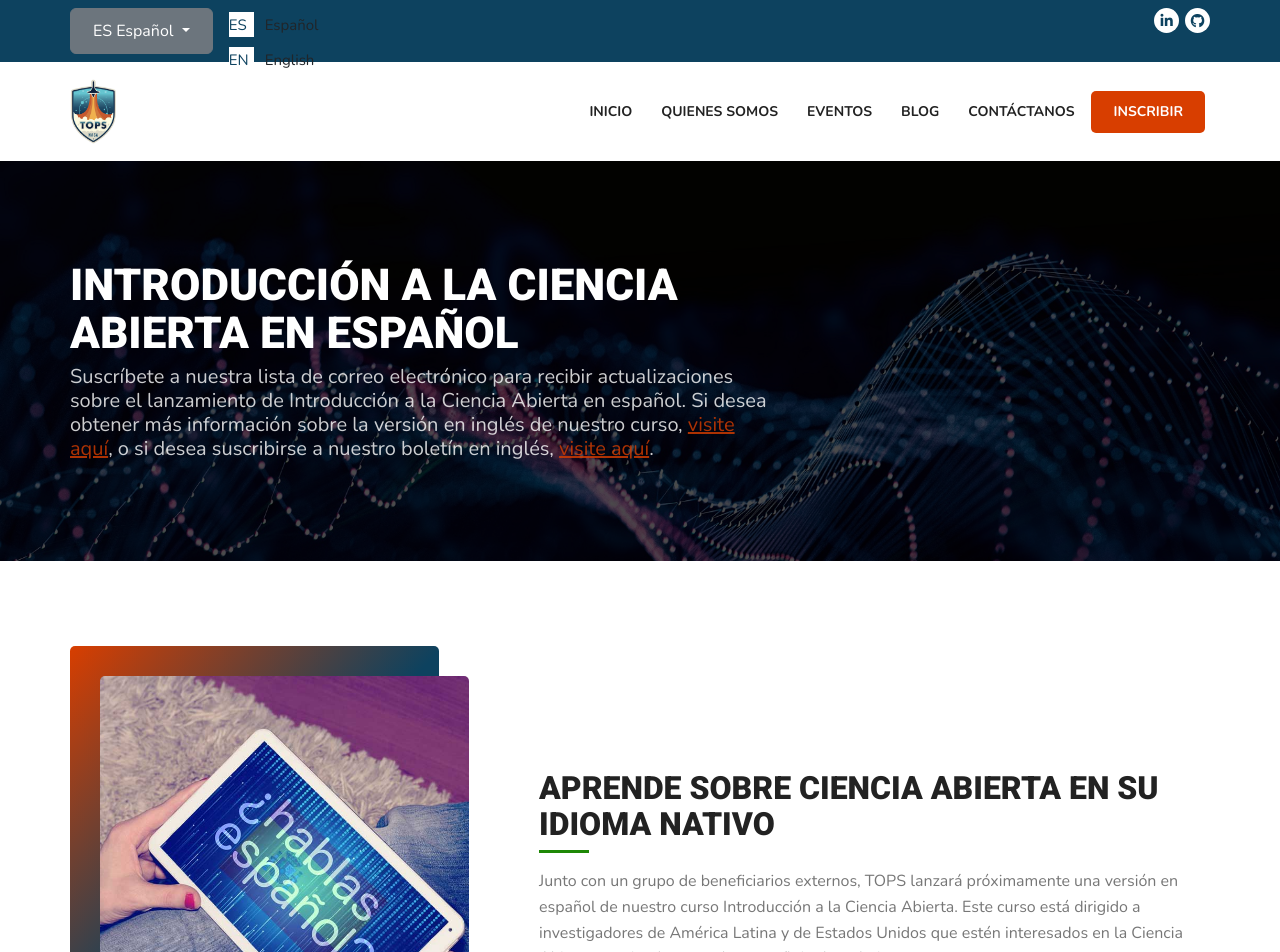
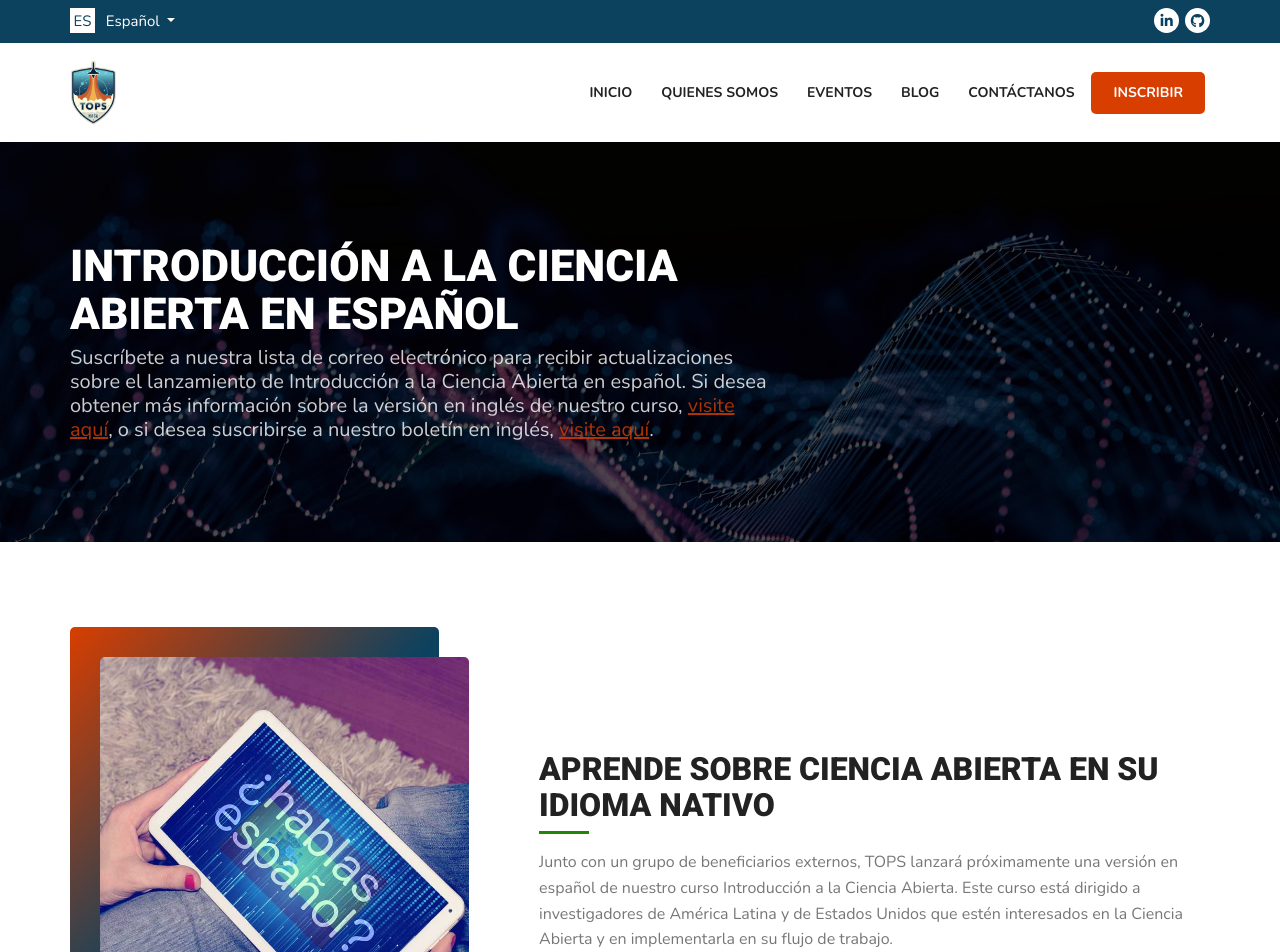
Before and after one commit to bressler1995/TOPS-Website-Front-End, a Jekyll site: the page built from pages/os101spanish.md, in a window 1280 px wide. Shown: the top 952 px of the page. Built offline with Jekyll 4.4.1, drawn with Linux system fonts in a browser that asks for light colours; a script that is not in the unit is left out.

Commit message:
change class to be the parent element for tops_language

```diff
--- a/_layouts/spanish.html
+++ b/_layouts/spanish.html
@@ -37,12 +37,12 @@
         <div class="container tops_container">
             <div class="row">
                 <div class="col-6">
-                  <div class="dropdown">
+                  <div class="dropdown tops_language">
                     <a class="btn btn-secondary dropdown-toggle" href="#" role="button" data-bs-toggle="dropdown" aria-expanded="false">
                       <span class="tops_language_icon">ES</span> Español
                     </a>
 
-                    <ul id="tops_language" class="dropdown-menu tops_language">
+                    <ul class="dropdown-menu">
                       <li><a class="dropdown-item" href="#"><span class="tops_language_icon">ES</span> Español</a></li>
                       <li><a class="dropdown-item" href="#"><span class="tops_language_icon">EN</span> English</a></li>
                     </ul>
--- a/assets/css/style.css
+++ b/assets/css/style.css
@@ -357,7 +357,7 @@ h1, h2, h3, h4, h5, h6, .h1, .h2, .h3, .h4, .h5, .h6 {
     transform: translate(-50%, -50%)
 }
 
-.top_bar .tops_language {
+.top_bar .tops_language .dropdown-toggle {
 	display: inline-block;
     padding: 0;
     height: 27px;
```
